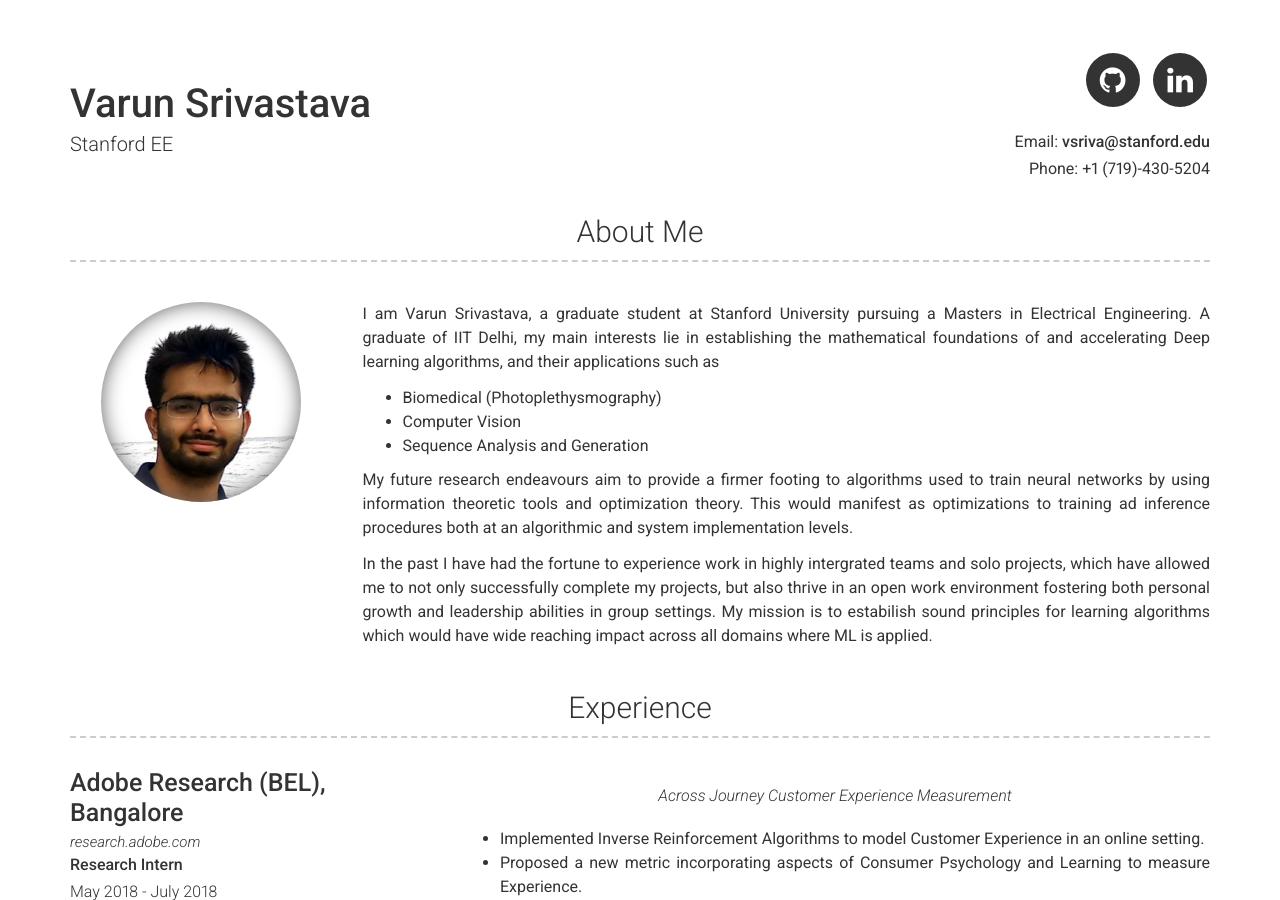
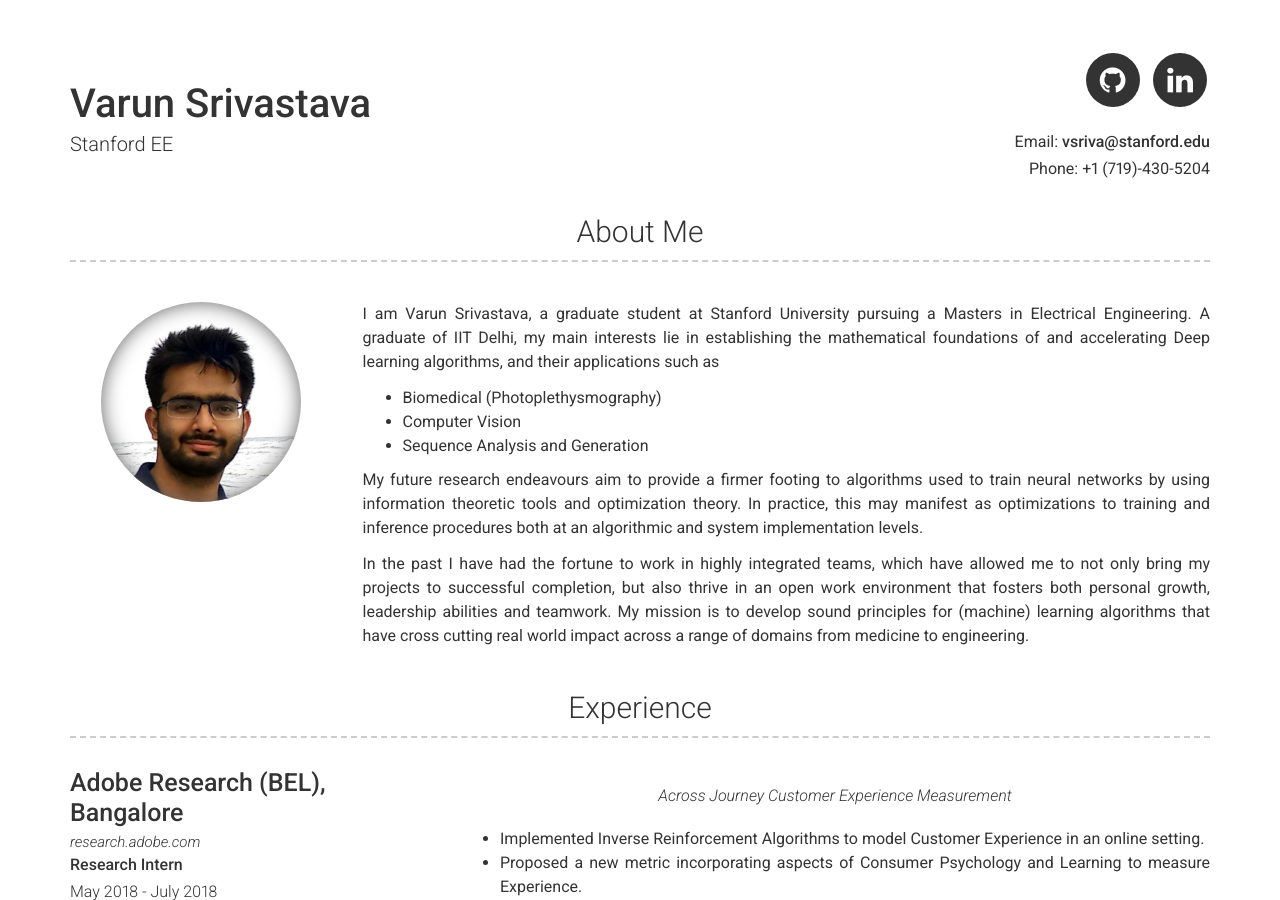
Before and after one commit to VarunSrivastavaIITD/VarunSrivastavaIITD.github.io, a Jekyll site: the page built from index.md, in a window 1280 px wide and 900 px high. Built offline with Jekyll 4.4.1, drawn with Linux system fonts in a browser that asks for light colours; some web fonts are replaced.

Commit message:
fix typos

```diff
--- a/_config.yml
+++ b/_config.yml
@@ -39,9 +39,9 @@ about_content: | # this will include new lines to allow paragraphs
   - Computer Vision
   - Sequence Analysis and Generation
 
-   My future research endeavours aim to provide a firmer footing to algorithms used to train neural networks by using information theoretic tools and optimization theory. This would manifest as optimizations to training ad inference procedures both at an algorithmic and system implementation levels.
+   My future research endeavours aim to provide a firmer footing to algorithms used to train neural networks by using information theoretic tools and optimization theory. In practice, this may manifest as optimizations to training and inference procedures both at an algorithmic and system implementation levels.
 
-   In the past I have had the fortune to experience work in highly intergrated teams and solo projects, which have allowed me to not only successfully complete my projects, but also thrive in an open work environment fostering both personal growth and leadership abilities in group settings. My mission is to estabilish sound principles for learning algorithms which would have wide reaching impact across all domains where ML is applied.
+   In the past I have had the fortune to work in highly integrated teams, which have allowed me to not only bring my projects to successful completion, but also thrive in an open work environment that fosters both personal growth, leadership abilities and teamwork. My mission is to develop sound principles for (machine) learning algorithms that have cross cutting real world impact across a range of domains from medicine to engineering.
 
 # Projects Section
 projects_title: Projects and Publications #(Use this to override about projects section title)
```
